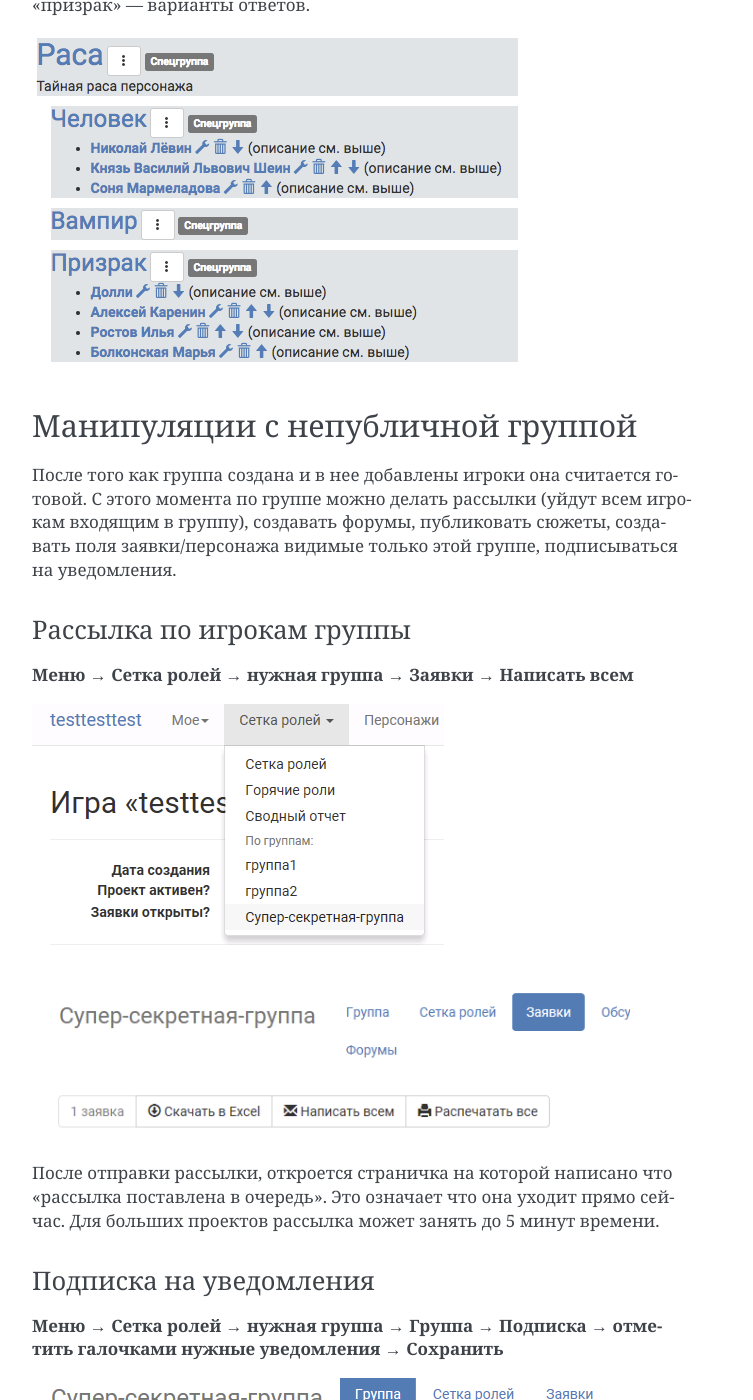
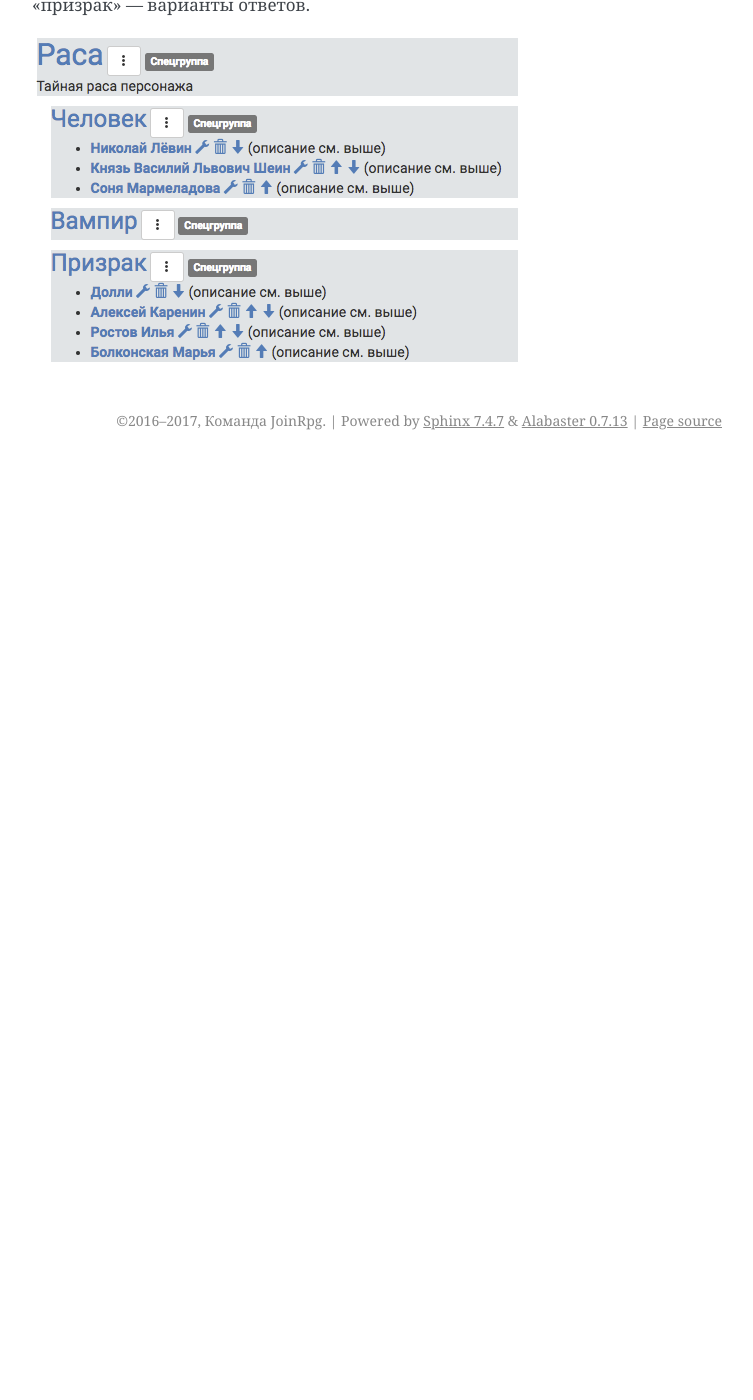
Before and after one commit to joinrpg/joinrpg-docs, a Sphinx documentation site: the page built from docs/groups/hidden-group.md, in a window 1280 px wide and 1400 px high, scrolled down 2758 px. Shown: the whole window, without its empty margins (388-1141 px from the left). Built offline with Sphinx 7.4.7, drawn with Linux system fonts in a browser that asks for light colours; after the commit the page ends 3218 px from its top, so only the background shows below that; some of the changed text lies outside the part shown.

Commit message:
Update hidden-group.md

```diff
--- a/docs/groups/hidden-group.md
+++ b/docs/groups/hidden-group.md
@@ -51,47 +51,3 @@
 В примере на скриншоте ниже «Раса» — поле, а «человек», «вампир» и «призрак» — варианты ответов.
 
 ![Автоматическое создание спец. группы](hidden-spec-group.png)
-
-## Манипуляции с непубличной группой
-
-После того как группа создана и в нее добавлены игроки она считается готовой. С этого момента по группе можно делать рассылки (уйдут всем игрокам входящим в группу), создавать форумы, публиковать сюжеты, создавать поля заявки/персонажа видимые только этой группе, подписываться на уведомления.
-
-
-### Рассылка по игрокам группы
-**Меню → Сетка ролей → нужная группа → Заявки → Написать всем**
-
-![Рассылка по игрокам группы](hidden-group-mail-menu.png)
-
-![Рассылка по игрокам группы](hidden-group-mail-add.png)
-
-После отправки рассылки, откроется страничка на которой написано что «рассылка поставлена в очередь». Это означает что она уходит прямо сейчас. Для больших проектов рассылка может занять до 5 минут времени.
-
-### Подписка на уведомления
-**Меню → Сетка ролей → нужная группа → Группа → Подписка → отметить галочками нужные уведомления → Сохранить**
-
-![Рассылка по игрокам группы](hidden-group-notification.png)
-
-
-### Форумы
-Форумы это новый инструмент. Аналогичен чатикам в ВК, только в джойне.
-
-**Меню → Сетка ролей → нужная группа → Форумы → открыть дискуссию**
-
-![Форумы](group-forum.png)
-
-![Форумы](group-forum-discussion.png)
-
-### Сюжеты
-Сюжеты создаются в отдельной ветке «сюжеты» и любую из имеющихся групп можно на них подписать.
-Подробней смотрите главу [«Сюжеты»](http://docs.joinrpg.ru/ru/latest/plot/index.html).
-
-### Поля заявки
-Можно создать поля заявки/персонажа видимые только персонажам состоящим в этой группе.
-
-**Меню → Прочее → поля заявки / персонажа → Добавить новое поле**
-
-Заполнить поля соответственно нуждам МГ и обязательно прописать в разделе *«показывать только для групп»* нужную группу.
-
-![Поля заявки](group-field.png)
-
-![Заполнение полей группы](attention.png) Обратите внимание что при заполнении поля «Является частью групп», не обязательно искать нужную группу из списка. Для поиска достаточно начать вводить ее название.
```
